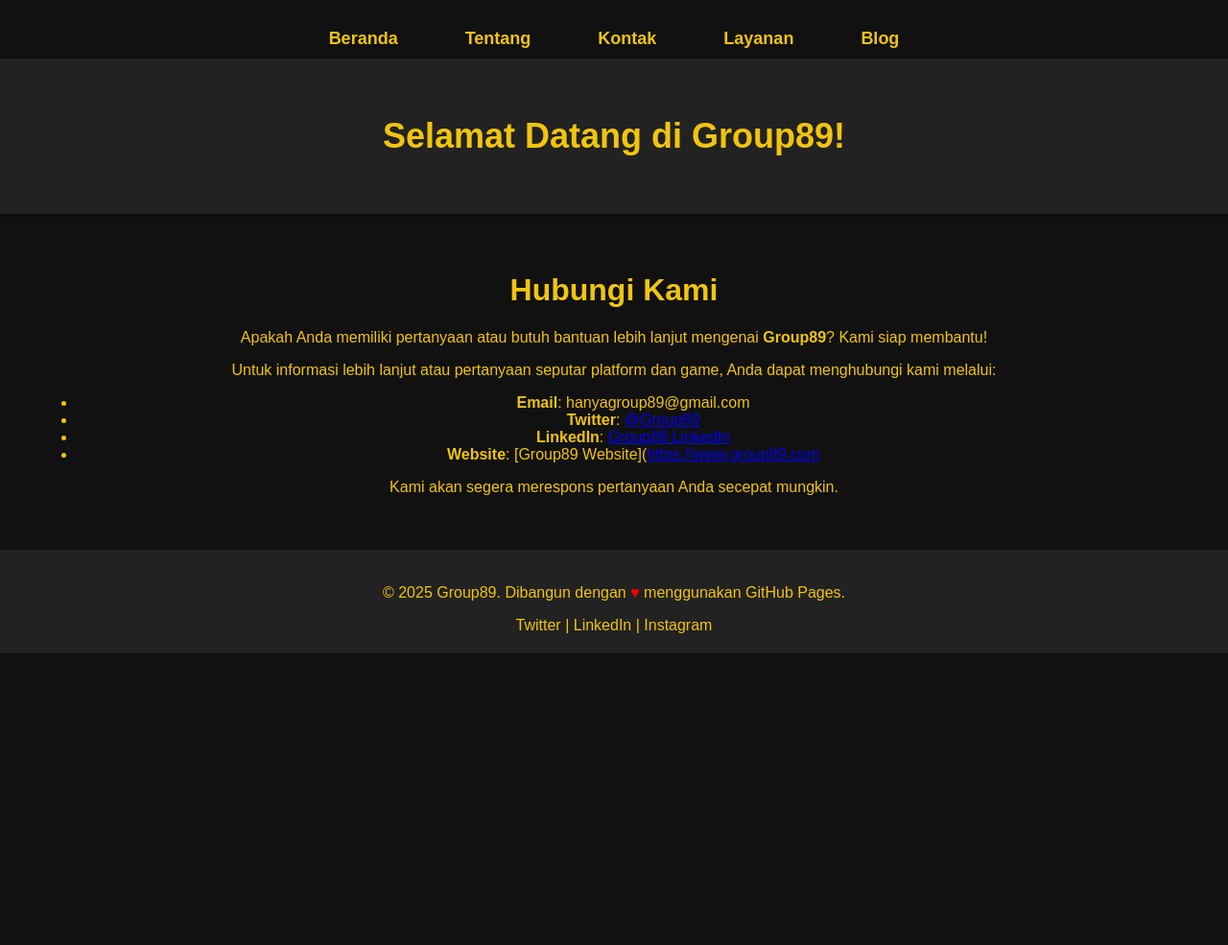
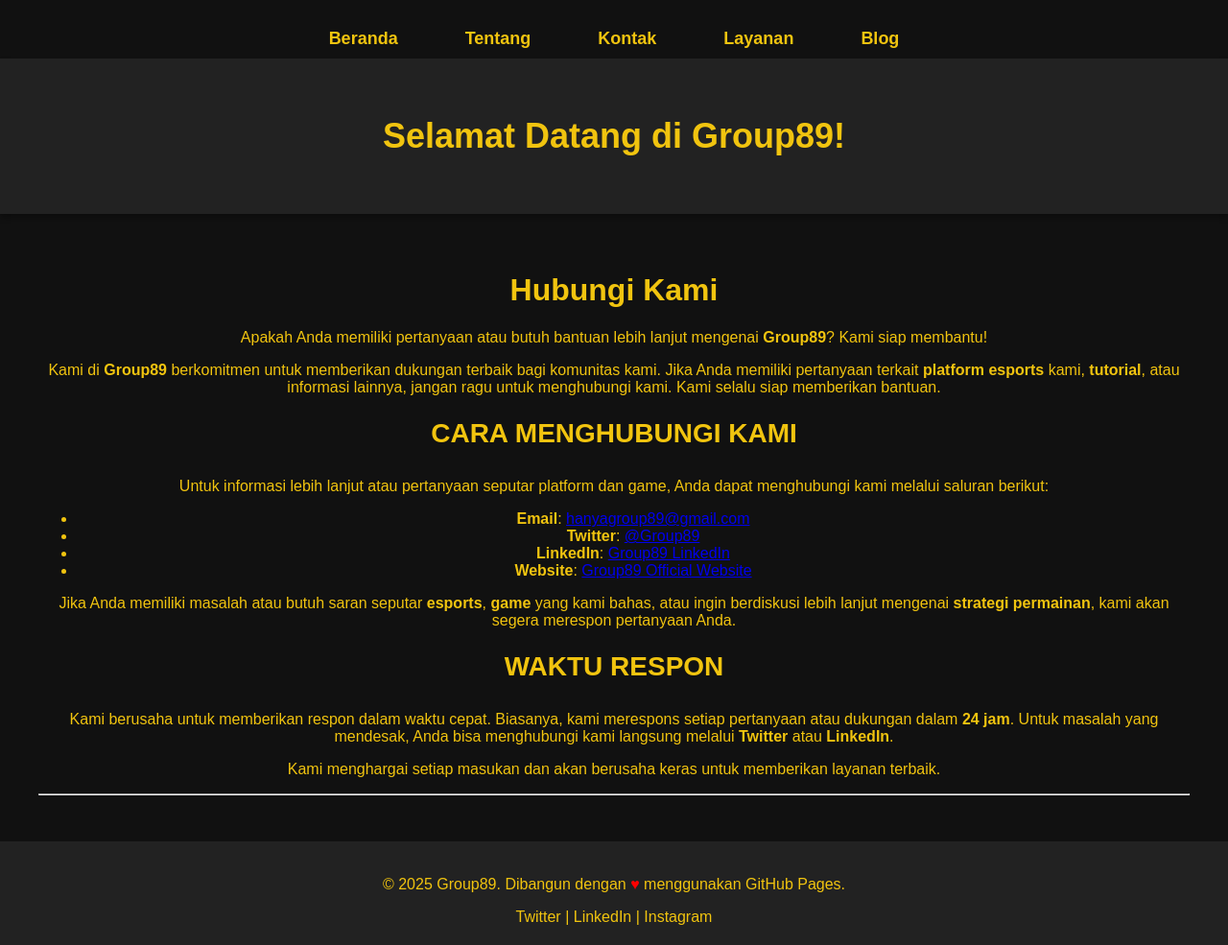
Before and after one commit to vencow9-eng/Group89-Github.io, a Jekyll site: the page built from contact.md, in a window 1280 px wide. Shown: the whole page at 96% size. Built offline with Jekyll 4.4.1, drawn with Linux system fonts in a browser that asks for light colours; our own code applies the rules of GitHub Pages for plain Markdown files; before the commit the page ends 900 px from its top, so only the background shows below that.

Commit message:
Revise contact page with updated information
Updated contact information and added response time details.

```diff
--- a/contact.md
+++ b/contact.md
@@ -1,12 +1,29 @@
+---
+layout: default
+title: "Hubungi Kami"
+---
+
 # Hubungi Kami
 
 Apakah Anda memiliki pertanyaan atau butuh bantuan lebih lanjut mengenai **Group89**? Kami siap membantu!
 
-Untuk informasi lebih lanjut atau pertanyaan seputar platform dan game, Anda dapat menghubungi kami melalui:
+Kami di **Group89** berkomitmen untuk memberikan dukungan terbaik bagi komunitas kami. Jika Anda memiliki pertanyaan terkait **platform esports** kami, **tutorial**, atau informasi lainnya, jangan ragu untuk menghubungi kami. Kami selalu siap memberikan bantuan.
 
-- **Email**: hanyagroup89@gmail.com
+## Cara Menghubungi Kami
+
+Untuk informasi lebih lanjut atau pertanyaan seputar platform dan game, Anda dapat menghubungi kami melalui saluran berikut:
+
+- **Email**: [hanyagroup89@gmail.com](mailto:hanyagroup89@gmail.com)
 - **Twitter**: [@Group89](https://twitter.com/Group89)
 - **LinkedIn**: [Group89 LinkedIn](https://www.linkedin.com/company/group89)
-- **Website**: [Group89 Website]([https://www.group89.com](https://www.purotangoargentino.com/tentang.html)
+- **Website**: [Group89 Official Website](https://www.purotangoargentino.com/pilar.html)
 
-Kami akan segera merespons pertanyaan Anda secepat mungkin.
+Jika Anda memiliki masalah atau butuh saran seputar **esports**, **game** yang kami bahas, atau ingin berdiskusi lebih lanjut mengenai **strategi permainan**, kami akan segera merespon pertanyaan Anda.
+
+## Waktu Respon
+
+Kami berusaha untuk memberikan respon dalam waktu cepat. Biasanya, kami merespons setiap pertanyaan atau dukungan dalam **24 jam**. Untuk masalah yang mendesak, Anda bisa menghubungi kami langsung melalui **Twitter** atau **LinkedIn**.
+
+Kami menghargai setiap masukan dan akan berusaha keras untuk memberikan layanan terbaik.
+
+---
```
